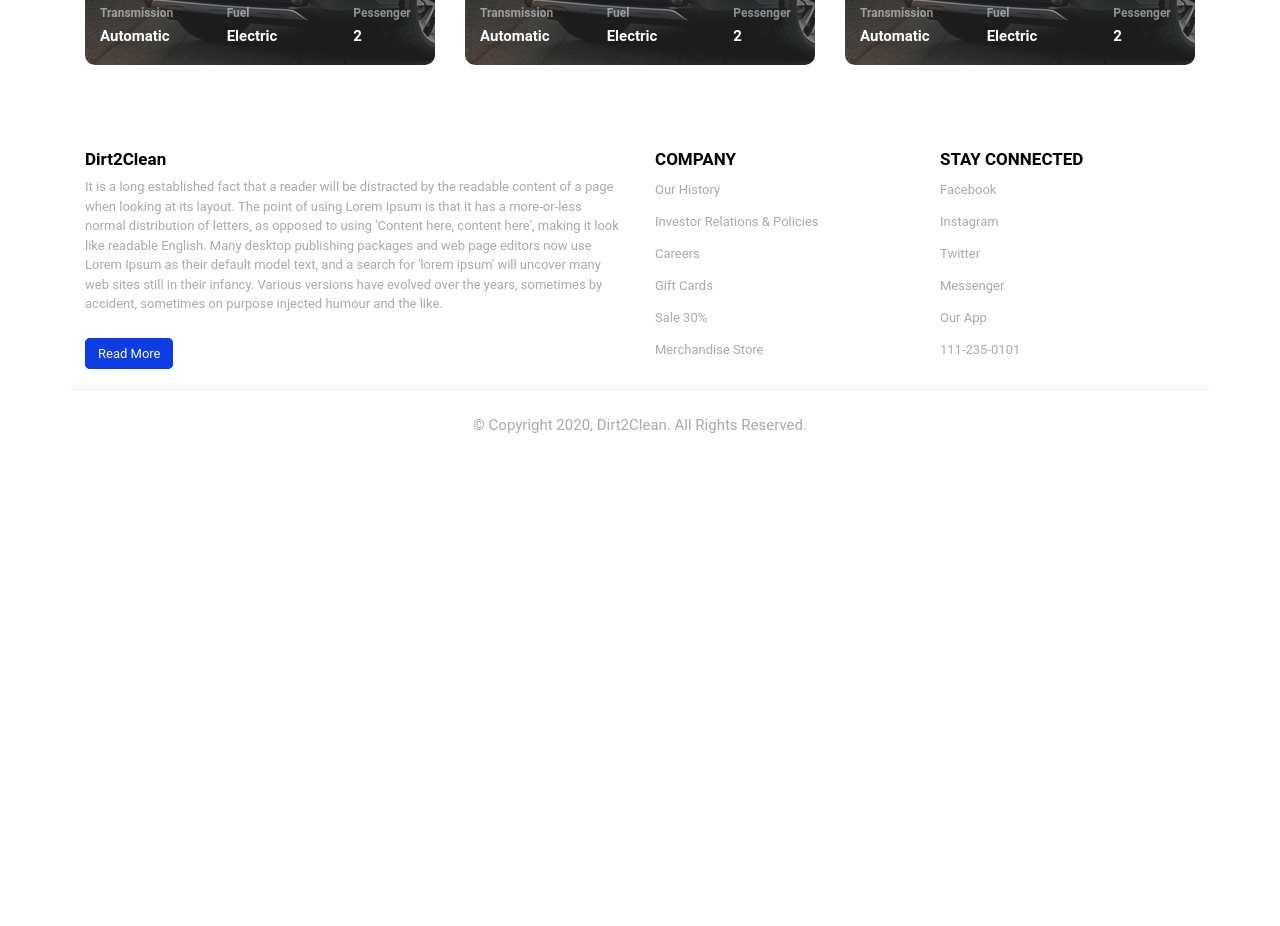
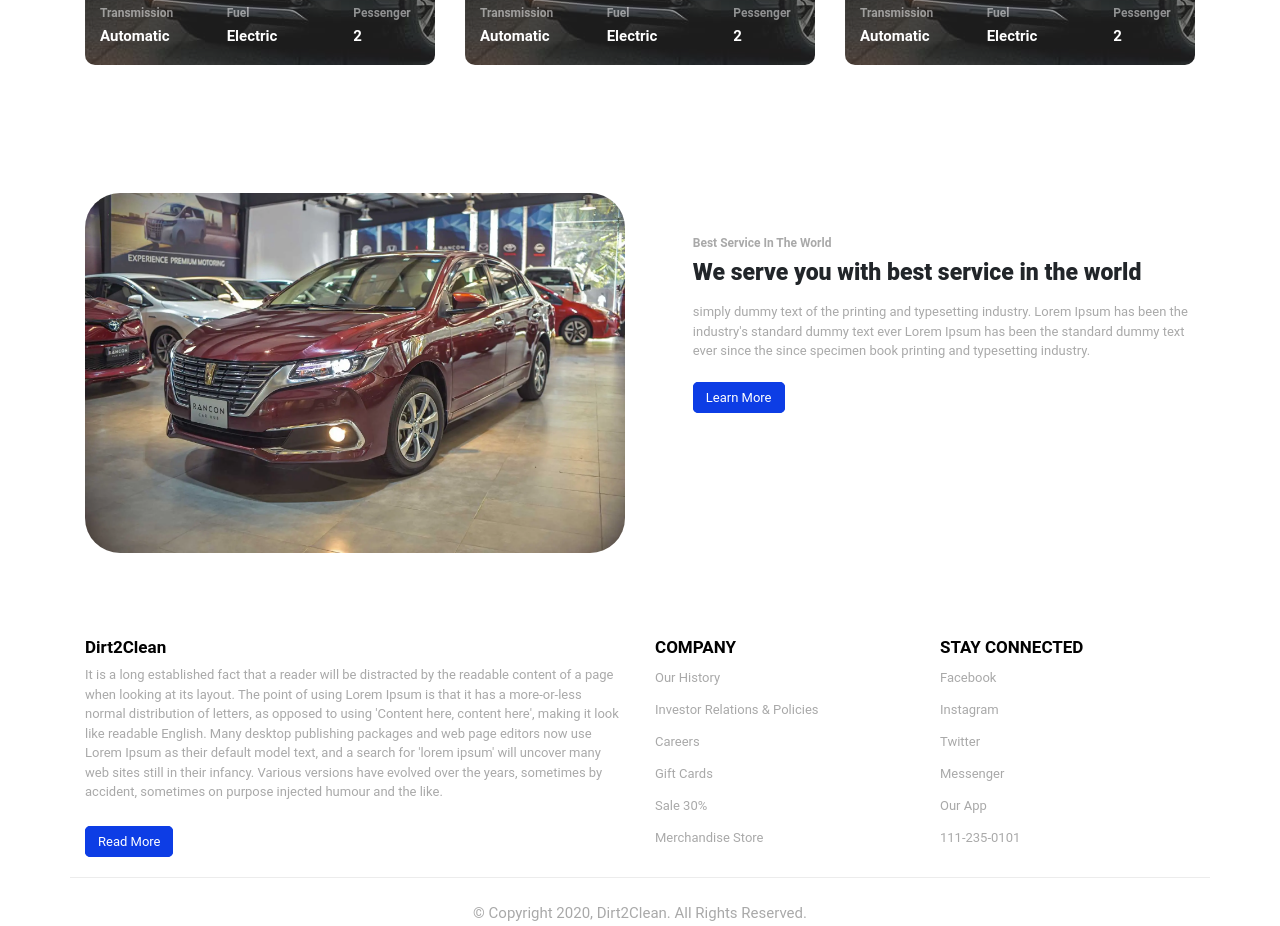
Before and after one commit to muhammadidreesshaikh/autowash-app, a React (Create React App) app: page / in a window 1280 px wide. Shown: the part 2280-3206 px from the top of the page. Before the commit the page ends 2726 px from the top, so only its background shows below. Built offline with nearby package versions, Linux system fonts and the light colour scheme.

Commit message:
serve section done

```diff
--- a/src/assets/css/home.css
+++ b/src/assets/css/home.css
@@ -134,3 +134,54 @@
 .deal .service-cards{
     padding-top: 30px;
 }
+
+.serve{
+    padding: 5% 0;
+}
+
+.serve .heading{
+    padding: 8% 0 0 7%;
+}
+
+.serve .heading h6{
+    font-size: 12px;
+    font-weight: 700;
+    color: var(--color-gry);
+}
+
+.serve .heading h1{
+    font-size: 23px;
+    font-weight: 800;
+}
+
+.serve .heading p{
+    color: var(--color-gry);
+    font-size: 13px;
+}
+
+.serve .heading .button a{
+    border: 1px solid var(--color-blue);
+    border-radius: 5px;
+    padding: 7px 12px;
+    font-size: 13px;
+    background-color: var(--color-blue);
+    color: var(--color-white);
+    transition: 0.5s;
+
+}
+
+.serve .heading .button a:hover{
+    background-color: var(--color-black);
+    border: 1px solid var(--color-black);
+    opacity: 0.5s;
+    transition: 0.5s;
+    color: var(--color-white);
+}
+
+.serve .image img{
+    width: 100%;
+    height: 45vh;
+    object-fit: cover;
+    object-position: center;
+    border-radius: 35px;
+}
--- a/src/components/Home.js
+++ b/src/components/Home.js
@@ -5,6 +5,7 @@ import '../assets/css/home.css';
 
 import about from '../assets/img/about.jpg'
 import check from '../assets/img/check.webp'
+import serve from '../assets/img/serve.webp'
 // import { Link } from 'react-router-dom';
 
 class Home extends React.Component {
@@ -142,6 +143,33 @@ class Home extends React.Component {
                         </div>
                     </div>
 
+                    <div className="serve">
+                        <div className="container">
+                            <div className="row">
+
+                                <div className="col-12 col-md-6 col-lg-6">
+                                    <div className="image">
+                                            <img src={serve} />
+                                    </div>
+                                </div>
+
+                                <div className="col-12 col-md-6 col-lg-6">
+                                    <div className="heading">
+                                        <h6>Best Service In The World</h6>
+                                        <h1 className="pt-2">We serve you with best service in the world</h1>
+                                        <p className="pt-3">simply dummy text of the printing and typesetting industry. Lorem Ipsum has been the industry's standard dummy text ever Lorem Ipsum has been the standard dummy text ever since the since specimen book printing and typesetting industry.</p>
+
+                                        <div className="button pt-4">
+                                            <a href="#">Learn More</a>
+                                        </div>
+                                    </div>
+                                </div>
+
+                            </div>
+                        </div>
+                    </div>
+
+
                 </section>
 
                 {/* <Link to="/contact">View All Deals</Link> */}
```
Also changed, not shown: src/assets/img/serve.webp (renamed from src/assets/img/slider1.webp).
